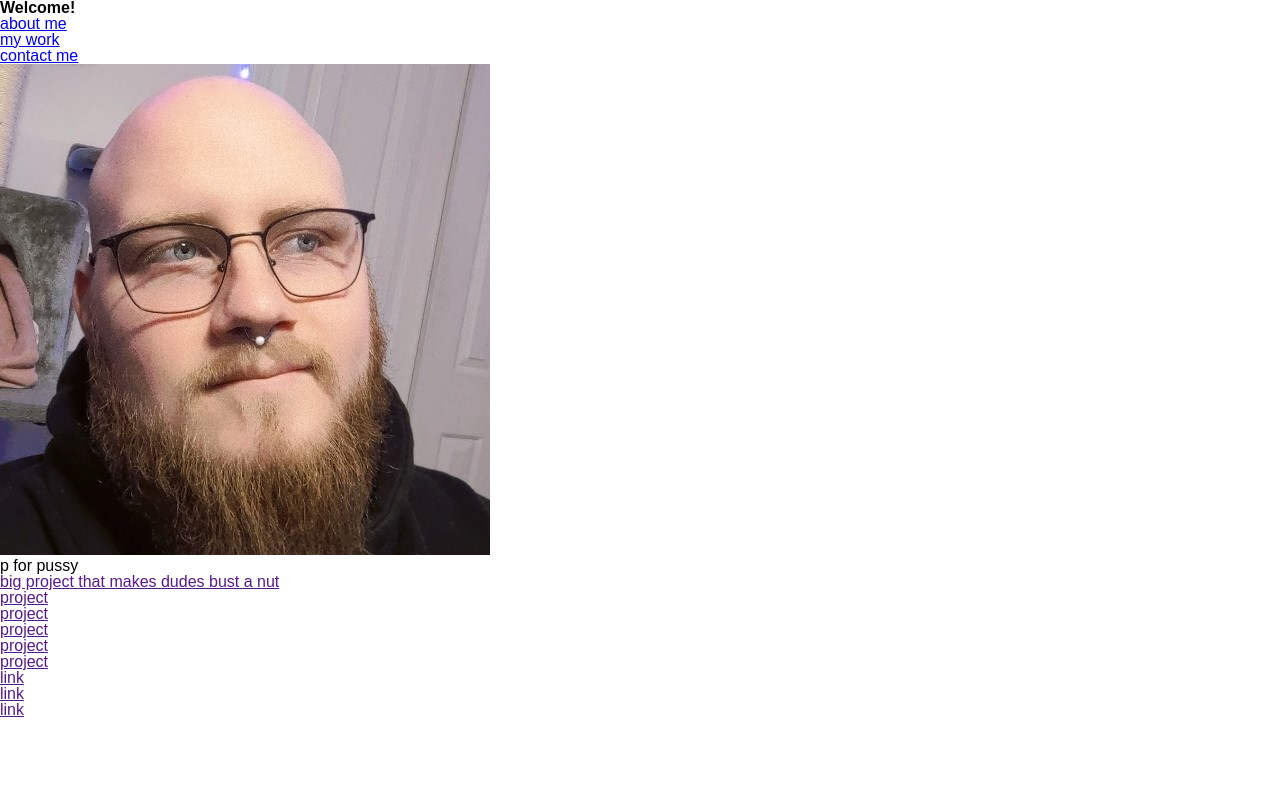
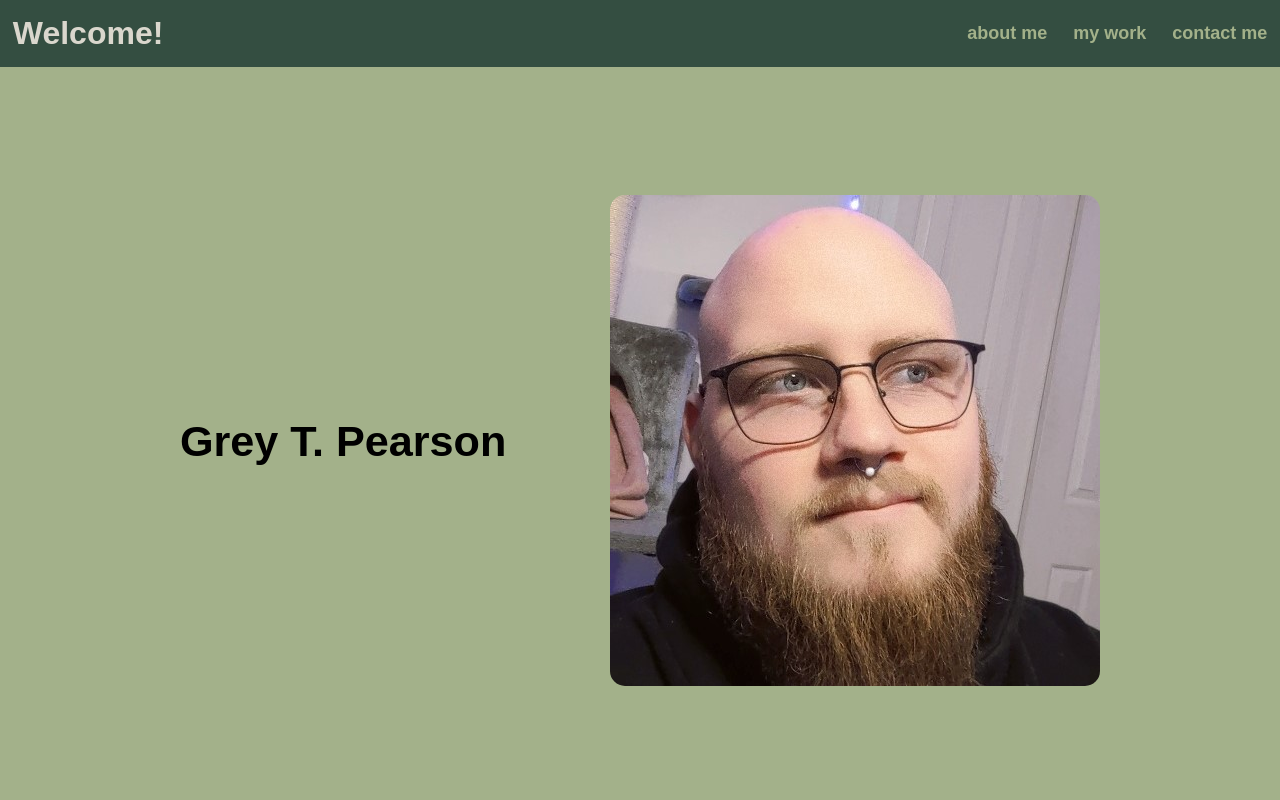
Before and after one commit to Grey-pearson/UofU-W2-Portfolio, a plain HTML site: page index.html in a window 1280 px wide. Shown: the top 800 px of the page. Drawn offline with Linux system fonts and the light colour scheme.

Commit message:
added first draft of css

```diff
--- a/assets/css/style.css
+++ b/assets/css/style.css
@@ -0,0 +1,105 @@
+/* the colors im using */
+:root {
+    --first-color: #344E41;
+    --second-color: #3A5A40;
+    --third-color: #588157;
+    --fourth-color: #A3B18A;
+    --fifth-color: #DAD7CD;
+}
+
+/* basic body modifications */
+body {
+    display: flex;
+    flex-direction: column;
+    line-height: 1.3;
+    background-color: var(--fourth-color);
+    /* justify-content: space-around; */
+    /* align-items: center; */
+}
+
+/* heading syling to seperate the h1 and li's */
+header {
+    display: flex;
+    justify-content: space-between;
+    align-items: center;
+    padding: 1%;
+    background-color: var(--first-color);
+    color: var(--fifth-color);
+}
+
+h1 {
+    font-size: 200%;
+}
+
+h2 {
+    /* margin: 2% 0; */
+    font-size: 180%;
+}
+
+nav ul {
+    display: flex;
+    justify-content: space-between;
+    min-width: 300px;
+}
+
+nav a {
+    color: var(--fourth-color);
+    font-weight: bold;
+    text-decoration: none;
+    font-size: large;
+}
+
+nav a:hover {
+    color: var(--fifth-color);
+}
+
+/* centering children, rounded img */
+#namePic{
+    display: flex;
+    align-items: center;
+    justify-content: space-around;
+    padding: 10% 10% 13% 10% ;
+    font-size: 150%;
+    /* background-image: url("/assets/pictures/forest-background.jpg"); */
+}
+
+#namePic img{
+    border-radius: 15px;
+}
+
+/* centering and styling text */
+#aboutMe{
+    display: flex;
+    flex-direction: column;
+    justify-content: center;
+    align-items: center;
+    /* max-width: 0%; */
+    padding: 2%;
+    margin: 0 5%;
+    background-color: var(--third-color);
+    border-radius: 15px;
+    font-size: 25px;
+}
+
+#aboutMe > *{
+    max-width: 90%;
+    padding: 20px;
+}
+
+#myWork{
+    display: flex;
+    flex-direction: column;
+    align-items: center;
+    justify-content: center;
+    color: red;
+}
+
+#myWork a{
+    display: flex;
+    flex-direction: row;
+    background-color: pink;
+    padding: 5px;
+    size: 50px;
+    /* align-items: center; */
+    /* justify-content: center; */
+}
--- a/index.html
+++ b/index.html
@@ -13,26 +13,28 @@
     <!-- nav:
     - link to about me, my work, contact
     - nav links scroll user to each section instead of instant transmition -->
+    <header>
+        <h1>Welcome!</h1>
         <nav>
-        <h1>Welcome!</h1>
             <ul>
                 <li><a href="#aboutMe">about me</a></li>
                 <li><a href="#myWork">my work</a></li>
                 <li><a href="#contactMe">contact me</a></li>
             </ul>
         </nav>
+    </header>
 
     <!-- namez`
     photo of me / avatar -->
-    <section class="namePic">
-        <h1 class="name"></h1>
+    <section id="namePic">
+        <h2 class="name">Grey T. Pearson</h2>
         <img src="assets/pictures/Snapchat-1342336184.jpg" alt="a picture of grey pearson"></img>
     </section>
 
     <!-- about me -->
-    <section class="aboutMe">
-        <h2></h2>
-        <p>p for pussy</p>
+    <section id="aboutMe">
+        <h2>About Me</h2>
+        <p>Lorem ipsum dolor sit amet consectetur adipisicing elit. Nemo laboriosam vel veniam perferendis voluptates, voluptatum aperiam temporibus illum facere beatae deserunt iure odit necessitatibus, non, ullam facilis ratione! Quae iure mollitia dolor aperiam officia quidem velit ad minus in consequatur autem commodi explicabo modi cupiditate quia, voluptas sunt debitis nihil voluptates cumque similique nobis aliquid sint. Nemo dolorum magni culpa qui similique rem voluptatum. Quas, repudiandae corporis! Tenetur doloremque sit id ratione, recusandae, molestias voluptate minus nam mollitia nihil accusamus sint, quia provident esse praesentium obcaecati voluptas? Labore architecto corporis vitae, sed voluptate earum enim omnis veniam eius dolorem.</p>
     </section>
 
 
@@ -40,9 +42,9 @@
     - my work has titled images with each app
     - my first app should have a bigger picture than the others
     - clicking on the app should take you to the actual app -->
-    <section class="myWork">
-        <h3></h3>
-        <ul>
+    <section id="myWork">
+        <h3>My Work</h3>
+        <ul id="projects">
             <li><a href="">big project that makes dudes bust a nut</a></li>
             <li><a href="">project</a></li>
             <li><a href="">project</a></li>
@@ -54,13 +56,13 @@
 
 
     <!-- contact me -->
-    <section class="contactMe">
+    <footer id="contactMe">
         <ul>
             <li><a href="">link</a></li>
             <li><a href="">link</a></li>
             <li><a href="">link</a></li>
         </ul>
-    </section>
+    </footer>
 
 </body>
 </html>
```
Also changed, not shown: assets/pictures/forest-background.jpg (added). Lines whose indentation alone changed are shown as unchanged.
